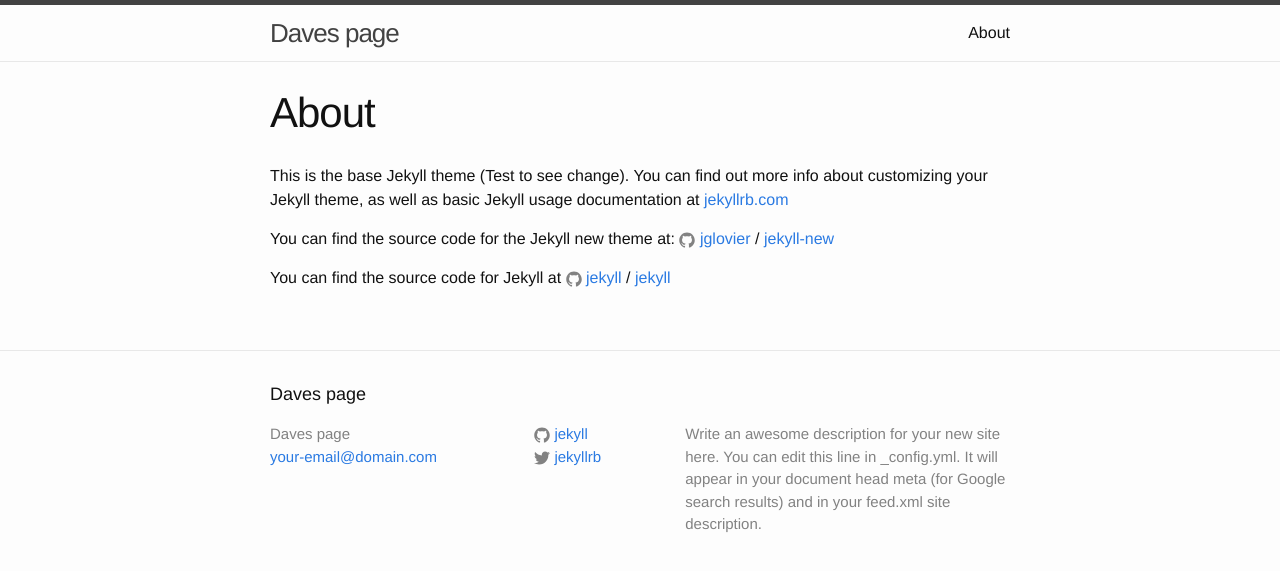
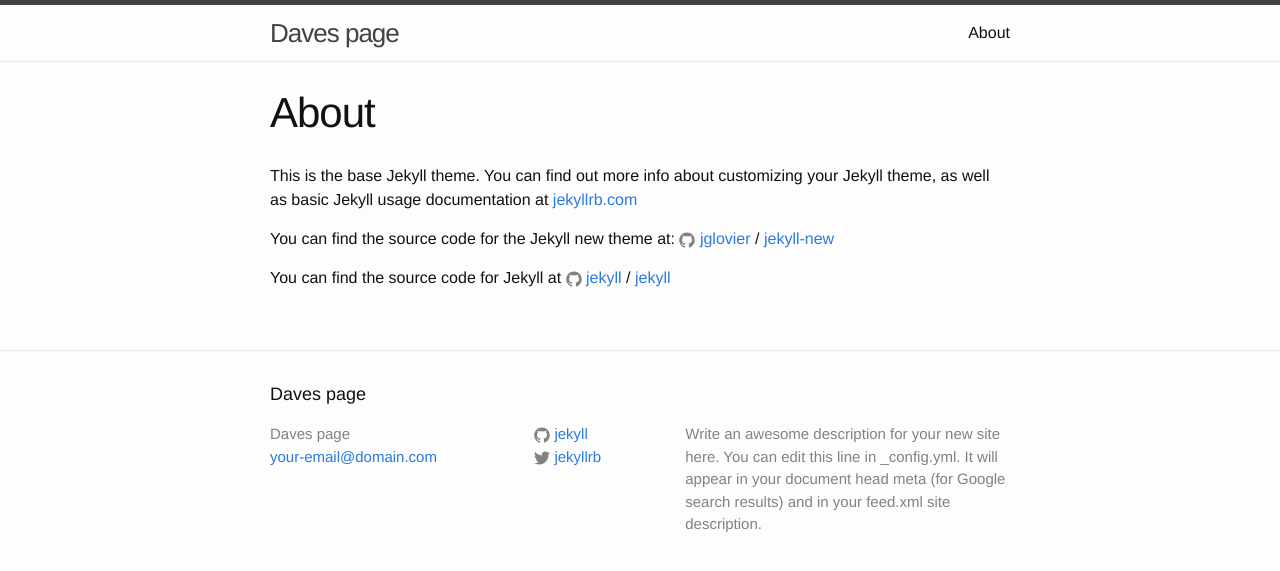
Before and after one commit to davesantry/davesantry.github.io, a Jekyll site: the page built from about.md, in a window 1280 px wide. Shown: the top 571 px of the page. Built offline with Jekyll 4.4.1, drawn with Linux system fonts in a browser that asks for light colours.

Commit message:
Update about.md

```diff
--- a/about.md
+++ b/about.md
@@ -4,7 +4,7 @@ title: About
 permalink: /about/
 ---
 
-This is the base Jekyll theme (Test to see change). You can find out more info about customizing your Jekyll theme, as well as basic Jekyll usage documentation at [jekyllrb.com](http://jekyllrb.com/)
+This is the base Jekyll theme. You can find out more info about customizing your Jekyll theme, as well as basic Jekyll usage documentation at [jekyllrb.com](http://jekyllrb.com/)
 
 You can find the source code for the Jekyll new theme at:
 {% include icon-github.html username="jglovier" %} /
```
